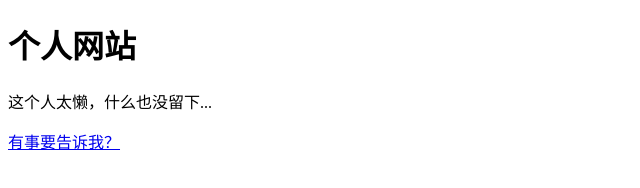
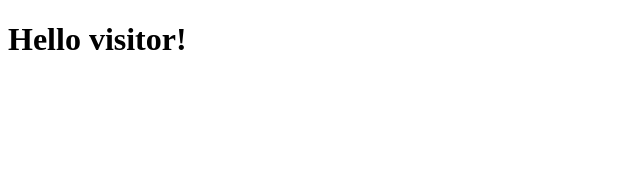
Before and after one commit to xlfsummer/xlfsummer.github.io, a plain HTML site: page index.html in a window 1280 px wide. Shown: the whole page, without its empty margins (0-640 px from the left). Drawn offline with Linux system fonts and the light colour scheme.

Commit message:
Update index.html

```diff
--- a/index.html
+++ b/index.html
@@ -6,8 +6,6 @@
     <meta name="viewport" content="width=device-width, initial-scale=1">
   </head>
   <body>
-    <h1>个人网站</h1>
-    <p>这个人太懒，什么也没留下...</p>
-    <a href="mailto:xlf-summer@outlook.com">有事要告诉我？</a>
+    <h1>Hello visitor! </h1>
   </body>
 </html>
```
